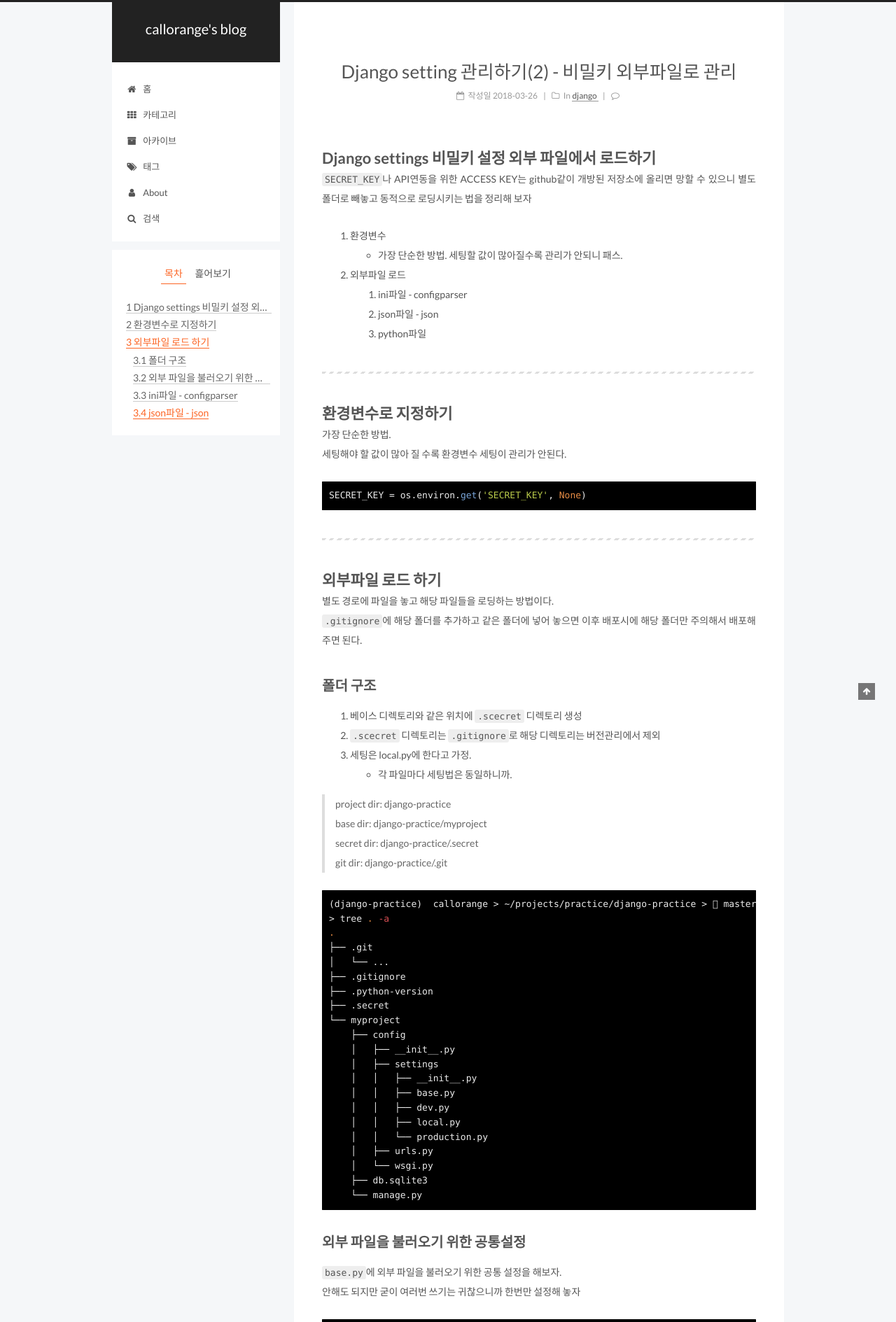
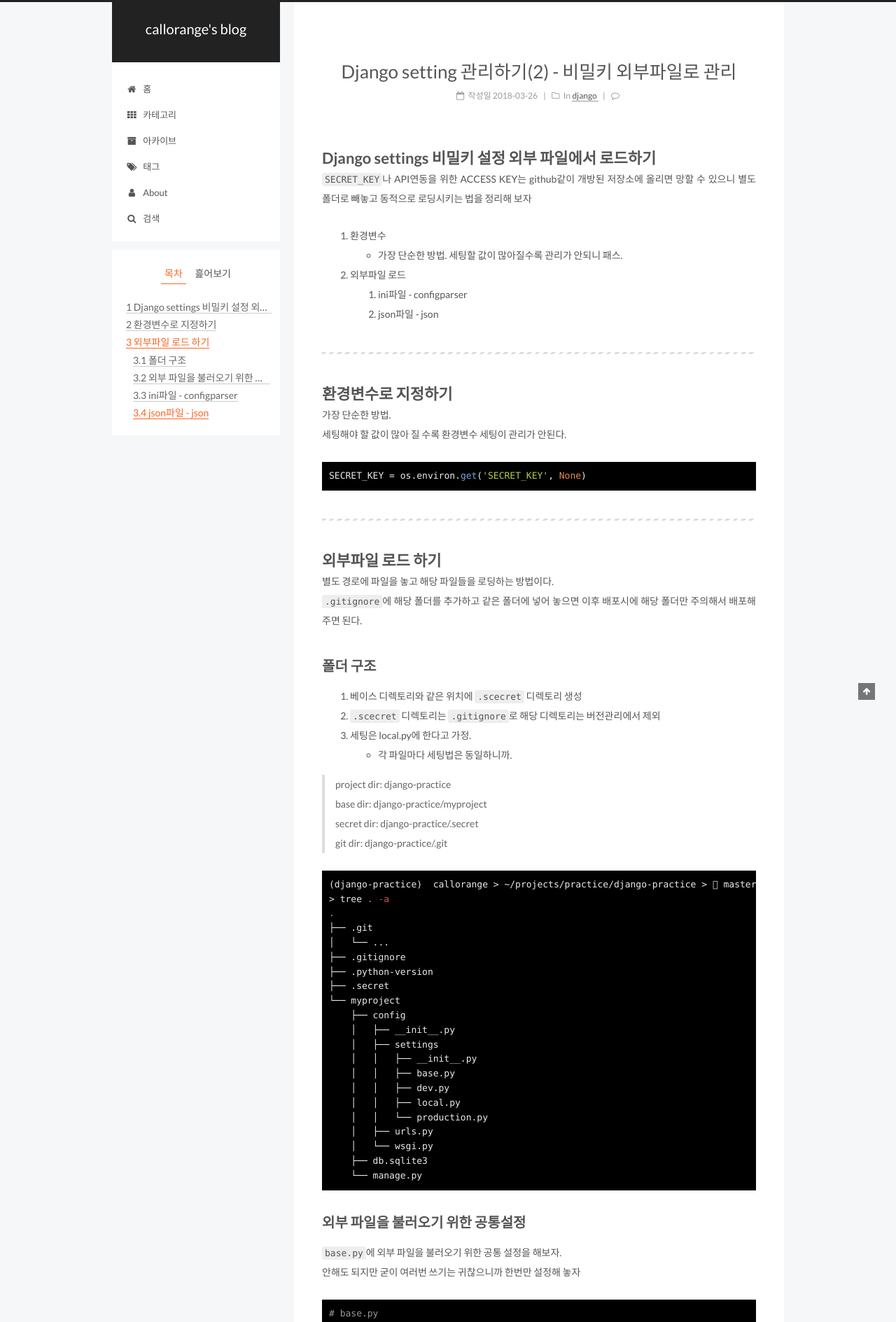
Before and after one commit to callorange/callorange.github.io, a Jekyll site: the page built from _posts/django/2018-03-26-django-setting2.md, in a window 1280 px wide. Shown: the top 1889 px of the page at 70% size. Built offline with Jekyll 4.4.1, drawn with Linux system fonts in a browser that asks for light colours; comment, search, counter and statistics services are not loaded.

Commit message:
django setting 외부파일 로드 포스트 수정

```diff
--- a/_posts/django/2018-03-26-django-setting2.md
+++ b/_posts/django/2018-03-26-django-setting2.md
@@ -16,7 +16,6 @@ tags:
 2. 외부파일 로드
     1. ini파일 - configparser
     2. json파일 - json
-    3. python파일
 
 ---
 
```
